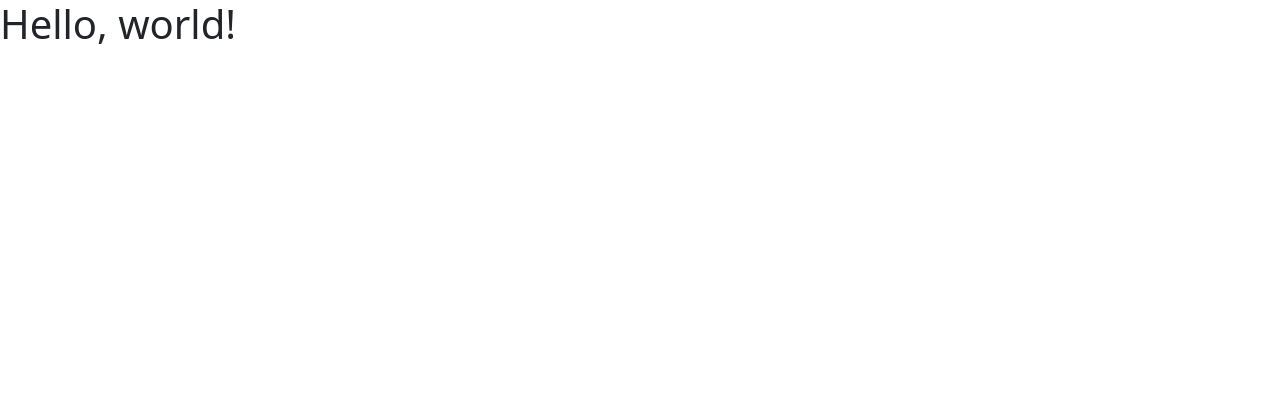
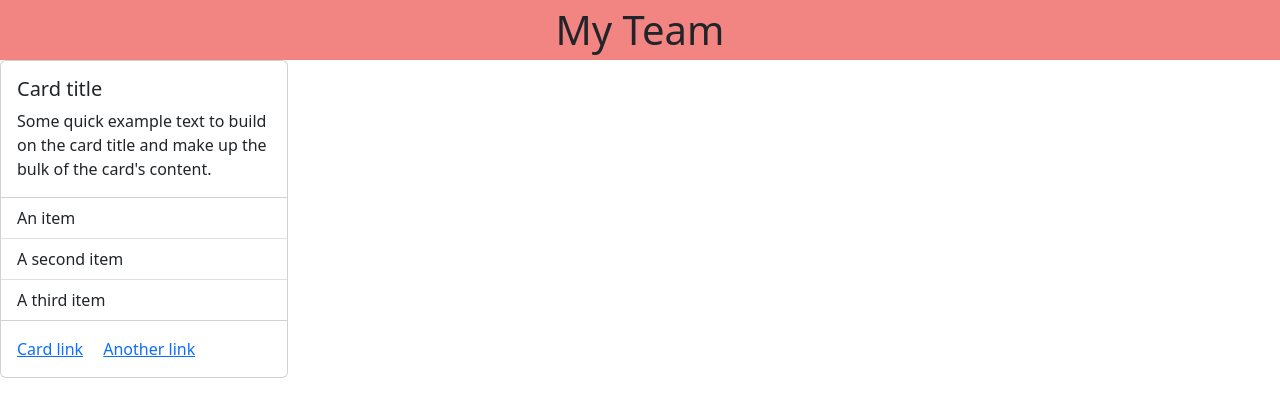
Before and after one commit to Morralytics/Team-Profile-Generator, a website: page dist/team.html in a window 1280 px wide. Drawn offline with nearby package versions, Linux system fonts and the light colour scheme.

Commit message:
Added basic bootstrap card title and palette colors to chose from through out the homepage.

```diff
--- /dev/null
+++ b/dist/style.css
@@ -0,0 +1,14 @@
+:root {
+    /* Chosen palette */
+    --rose: #F28482;
+    --olive: #84A59D;
+    --peach: #F5CAC3;
+    --washed-white: #F7EDE2;
+    --gold: #F6BD60;
+}
+
+header {
+    background-color: var(--rose);
+    text-align: center;
+    font-size: 40px;
+}
--- a/dist/team.html
+++ b/dist/team.html
@@ -3,11 +3,27 @@
   <head>
     <meta charset="utf-8">
     <meta name="viewport" content="width=device-width, initial-scale=1">
-    <title>Bootstrap demo</title>
+    <title>Team Profile</title>
+    <link rel="stylesheet" href="./style.css">
     <link href="https://cdn.jsdelivr.net/npm/bootstrap@5.3.0-alpha1/dist/css/bootstrap.min.css" rel="stylesheet" integrity="sha384-GLhlTQ8iRABdZLl6O3oVMWSktQOp6b7In1Zl3/Jr59b6EGGoI1aFkw7cmDA6j6gD" crossorigin="anonymous">
   </head>
   <body>
-    <h1>Hello, world!</h1>
+    <header>My Team</header>
+    <div class="card" style="width: 18rem;">
+        <div class="card-body">
+          <h5 class="card-title">Card title</h5>
+          <p class="card-text">Some quick example text to build on the card title and make up the bulk of the card's content.</p>
+        </div>
+        <ul class="list-group list-group-flush">
+          <li class="list-group-item">An item</li>
+          <li class="list-group-item">A second item</li>
+          <li class="list-group-item">A third item</li>
+        </ul>
+        <div class="card-body">
+          <a href="#" class="card-link">Card link</a>
+          <a href="#" class="card-link">Another link</a>
+        </div>
+      </div>
     <script src="https://cdn.jsdelivr.net/npm/bootstrap@5.3.0-alpha1/dist/js/bootstrap.bundle.min.js" integrity="sha384-w76AqPfDkMBDXo30jS1Sgez6pr3x5MlQ1ZAGC+nuZB+EYdgRZgiwxhTBTkF7CXvN" crossorigin="anonymous"></script>
   </body>
 </html>
```
Also changed, not shown: dist/script.css (deleted).
